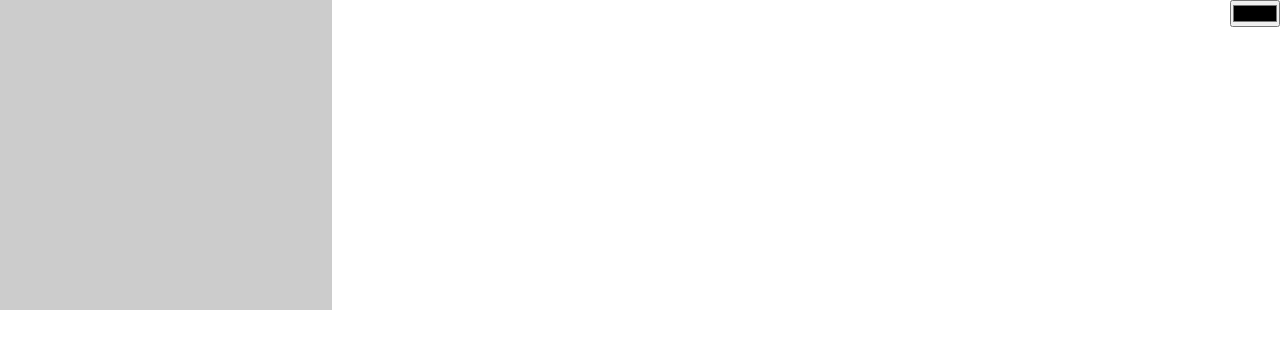
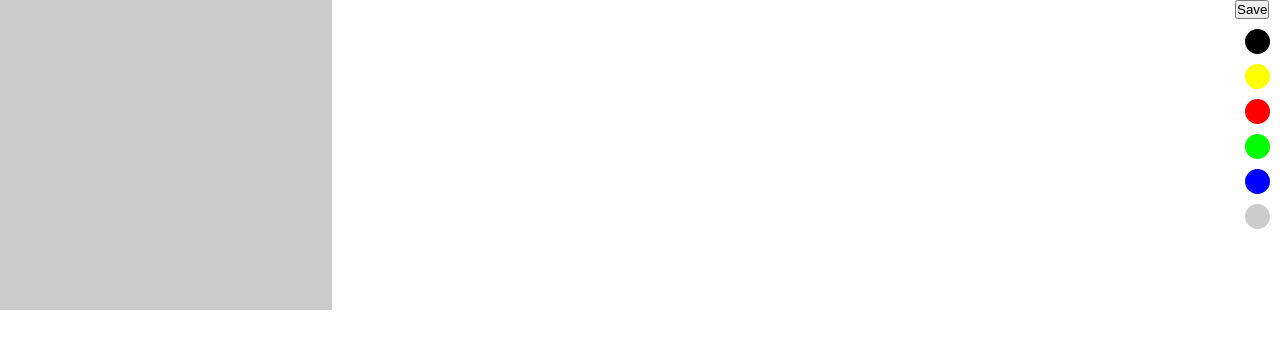
Before and after one commit to RodrigoKaos/colors, a plain HTML site: page index.html in a window 1280 px wide. Drawn offline with Linux system fonts and the light colour scheme.

Commit message:
Add colors selector

```diff
--- a/index.html
+++ b/index.html
@@ -11,11 +11,10 @@
 
 </div>
 
-<div>
+<div class="control">
 
-	<input type="color" id="color" value="#000000" />
+	<button class="save">Save</button>
 </div>
-
 <script type="text/javascript" src="main.js"></script>
 </body>
 </html>
--- a/main.js
+++ b/main.js
@@ -9,51 +9,56 @@ Array.from({ length: 1000 }).map(() => {
 
 var pixels = Array.from(d.querySelectorAll('.pixel'));
 
-var colorClass = 'black';
+var colors = [
+	'black',
+	'yellow',
+	'red',
+	'green',
+	'blue',
+	'gray',
+	'white'
+];
+
+activeColor = colors[0];
+
+colors.map( color => {
+	var el = d.createElement('div');
+	el.classList.add(color);
+	el.addEventListener('mousedown', e => activeColor = el.className );
+	d.querySelector('.control').appendChild(el);
+});
 
 pixels.map( el => {
 
-	let pressed = false;
+	let isPressed = false; //FIX
 
-	var changeColor = () => {
-		if( pressed ){
-			el.classList.add(colorClass);
+	var changeColor = () => { //FIX REMOVE OLD COLOR SELECTOR
+		if( isPressed ){
+			el.classList.add(activeColor);
 		}
 	};
 
 	content.addEventListener('mousedown', e => {
-		pressed = true;
+		isPressed = true;
 		el.addEventListener('mouseover', changeColor );
 	});
 
 	content.addEventListener('mouseup', e => {
-		pressed = false;
+		isPressed = false;
 		el.removeEventListener('mouseover', changeColor );
 	});
 
 });
 
-// pixels.map( el =>
-// 	el.addEventListener('mouseover', e => el.classList.add('black') )
-// );
+//FIX
+// d.querySelector('.save').addEventListener('mouseup', e => {
+// 	// console.log('save');
+// 	var canvas = d.createElement('canvas');
+// 	var ctx = canvas.getContext('2d');
 
-/*
+// 	canvas.width = content.width;
+// 	canvas.height = content.height;
 
-for (var i = 0; i < 1000; i++) {
-	var el = d.createElement('div');
-	el.classList.add('pixel');
-	content.appendChild(el);
-}
-
-var pixels = d.querySelectorAll('.pixel');
-pixels = Array.from(pixels);
-console.log(pixels);
-
-for (var i = pixels.length - 1; i >= 0; i--) {
-	pixels[i].addEventListener('mouseover', function(e){
-		this.classList.add('active');
-		console.log('over');
-	});
-}
-
-*/
+// 	ctx.drawImage(content, 0, 0);
+// 	window.location = canvas.toDataURL("image/png");
+// });
--- a/style.css
+++ b/style.css
@@ -9,10 +9,6 @@
 	max-width: 332px;
 }
 
-#color {
-	position: absolute;
-	right: 0;
-}
 .pixel {
 	float: left;
 	display: inline-block;
@@ -22,6 +18,19 @@
 
 }
 
+.control {
+	position: absolute;
+	right: 0;
+}
+
+.control div {
+	height: 25px;
+	width:  25px;
+
+	border-radius: 15px;
+	margin: 10px;
+}
+
 .yellow { background: #FF0 }
 .red 	{ background: #F00 }
 .green 	{ background: #0F0 }
```
